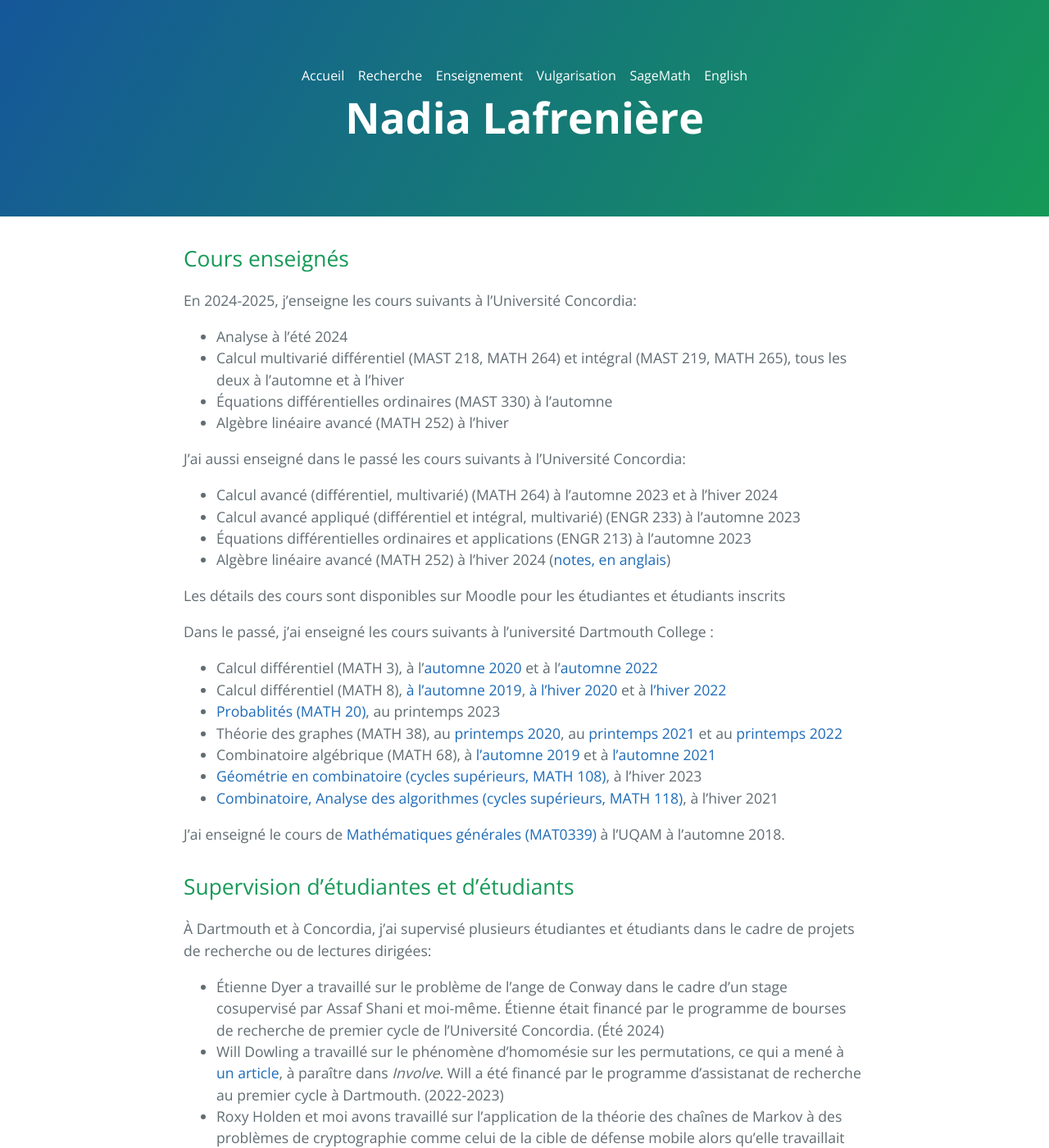
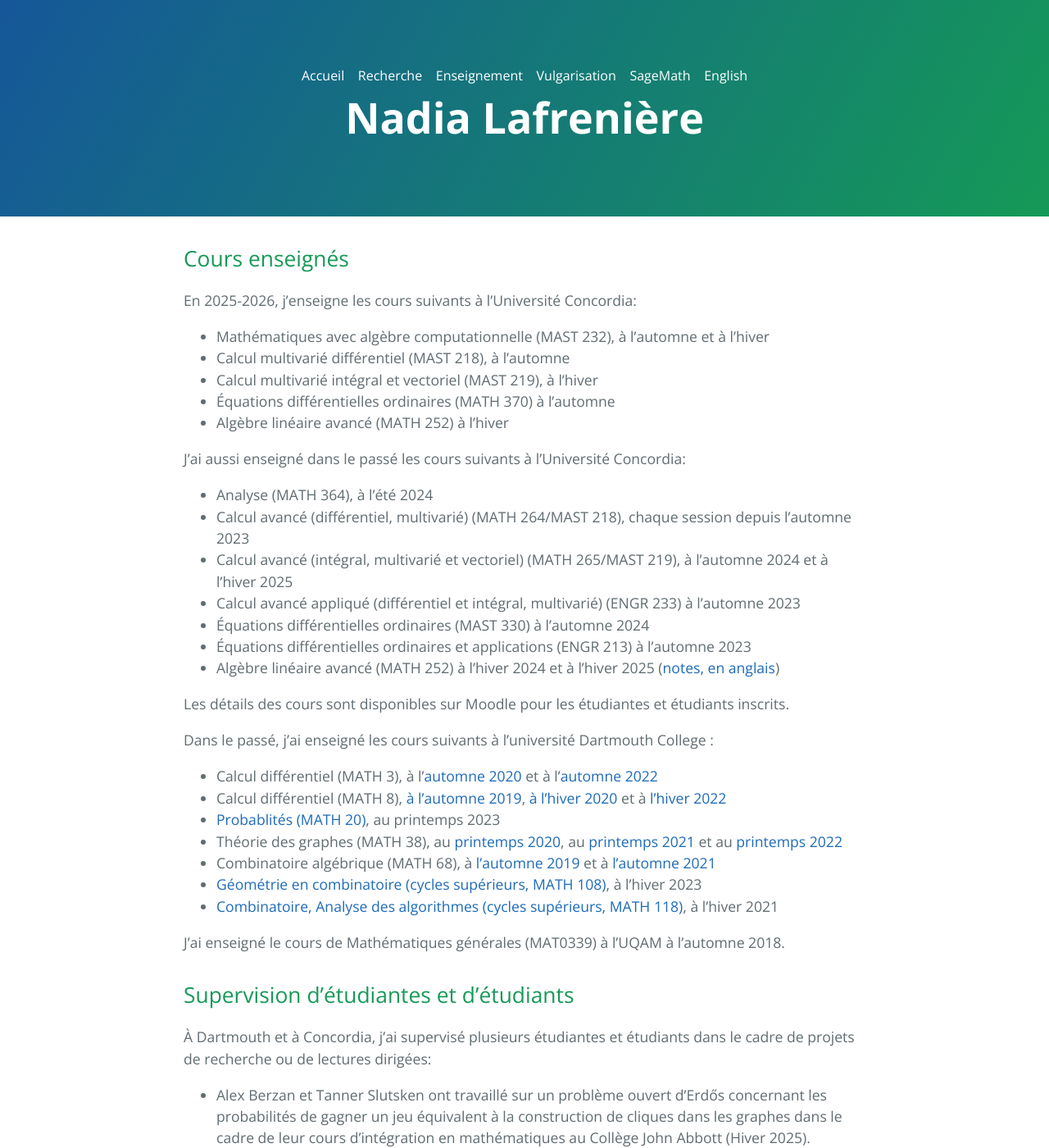
Before and after one commit to nadialafreniere/nadialafreniere.github.io, a Jekyll site: the page built from enseignement.md, in a window 1280 px wide and 1400 px high. Shown: the whole window at 82% size. Built offline with Jekyll 4.4.1, drawn with Linux system fonts in a browser that asks for light colours; our own code applies the rules of GitHub Pages for plain Markdown files.

Commit message:
Update on classes, accepted papers

```diff
--- a/enseignement.md
+++ b/enseignement.md
@@ -5,19 +5,23 @@ ref: enseignement
 ---
 
 ## Cours enseignés
-En 2024-2025, j'enseigne les cours suivants à l'Université Concordia:
- * Analyse à l'été 2024
- * Calcul multivarié différentiel (MAST 218, MATH 264) et intégral (MAST 219, MATH 265), tous les deux à l'automne et à l'hiver
- * Équations différentielles ordinaires (MAST 330) à l'automne
+En 2025-2026, j'enseigne les cours suivants à l'Université Concordia:
+ * Mathématiques avec algèbre computationnelle (MAST 232), à l'automne et à l'hiver
+ * Calcul multivarié différentiel (MAST 218), à l'automne
+ * Calcul multivarié intégral et vectoriel (MAST 219), à l'hiver
+ * Équations différentielles ordinaires (MATH 370) à l'automne
  * Algèbre linéaire avancé (MATH 252) à l'hiver
 
 J'ai aussi enseigné dans le passé les cours suivants à l'Université Concordia:
- * Calcul avancé (différentiel, multivarié) (MATH 264) à l'automne 2023 et à l'hiver 2024
+ * Analyse (MATH 364), à l'été 2024
+ * Calcul avancé (différentiel, multivarié) (MATH 264/MAST 218), chaque session depuis l'automne 2023
+ * Calcul avancé (intégral, multivarié et vectoriel) (MATH 265/MAST 219), à l'automne 2024 et à l'hiver 2025
  * Calcul avancé appliqué (différentiel et intégral, multivarié) (ENGR 233) à l'automne 2023
+ * Équations différentielles ordinaires (MAST 330) à l'automne 2024
  * Équations différentielles ordinaires et applications (ENGR 213) à l'automne 2023
- * Algèbre linéaire avancé (MATH 252) à l'hiver 2024 ([notes, en anglais](MATH252_All_lectures_2024.pdf))
+ * Algèbre linéaire avancé (MATH 252) à l'hiver 2024 et à l'hiver 2025 ([notes, en anglais](MATH252_All_lectures_2024.pdf))
 
-Les détails des cours sont disponibles sur Moodle pour les étudiantes et étudiants inscrits
+Les détails des cours sont disponibles sur Moodle pour les étudiantes et étudiants inscrits.
 
 Dans le passé, j'ai enseigné les cours suivants à l'université Dartmouth College :
  * Calcul différentiel (MATH 3), à l'[automne 2020](https://math.dartmouth.edu/~m3f20) et à l'[automne 2022](https://canvas.dartmouth.edu/courses/54901)
@@ -28,13 +32,14 @@ Dans le passé, j'ai enseigné les cours suivants à l'université Dartmouth Col
  * [Géométrie en combinatoire (cycles supérieurs, MATH 108)](https://canvas.dartmouth.edu/courses/56422), à l'hiver 2023
  * [Combinatoire, Analyse des algorithmes (cycles supérieurs, MATH 118)](https://canvas.dartmouth.edu/courses/44288), à l'hiver 2021
 
-J'ai enseigné le cours de [Mathématiques générales (MAT0339)](mat0339.html) à l'UQAM à l'automne 2018.
+J'ai enseigné le cours de Mathématiques générales (MAT0339) à l'UQAM à l'automne 2018.
 
 
 ## Supervision d'étudiantes et d'étudiants
 
 
 À Dartmouth et à Concordia, j'ai supervisé plusieurs étudiantes et étudiants dans le cadre de projets de recherche ou de lectures dirigées:
+* Alex Berzan et Tanner Slutsken ont travaillé sur un problème ouvert d'Erdős concernant les probabilités de gagner un jeu équivalent à la construction de cliques dans les graphes dans le cadre de leur cours d'intégration en mathématiques au Collège John Abbott (Hiver 2025).
 * Étienne Dyer a travaillé sur le problème de l'ange de Conway dans le cadre d'un stage cosupervisé par Assaf Shani et moi-même. Étienne était financé par le programme de bourses de recherche de premier cycle de l'Université Concordia. (Été 2024)
 * Will Dowling a travaillé sur le phénomène d'homomésie sur les permutations, ce qui a mené à [un article](https://arxiv.org/abs/2312.02383), à paraître dans _Involve_. Will a été financé par le programme d'assistanat de recherche au premier cycle à Dartmouth. (2022-2023)
 * Roxy Holden et moi avons travaillé sur l'application de la théorie des chaînes de Markov à des problèmes de cryptographie comme celui de la cible de défense mobile alors qu'elle travaillait pour le Johns Hopkins University Applied Physics Laboratory. (2022-2023)
```
Also changed, not shown: recherche.md (+3 -2 lines), research.md (+3 -2 lines), teaching.md (+12 -7 lines).
